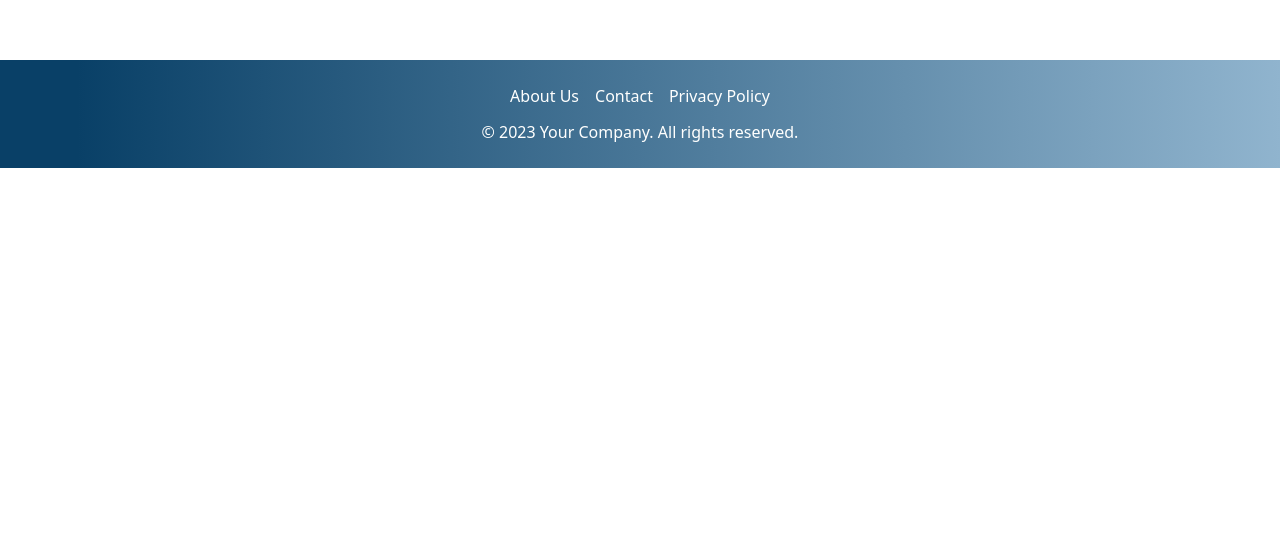
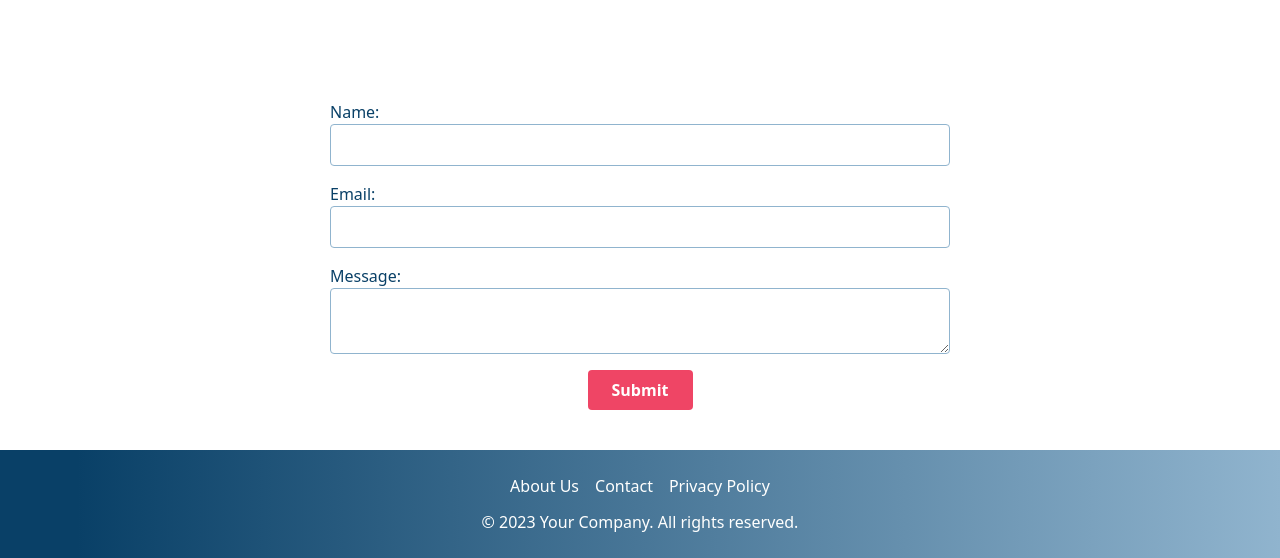
Before and after one commit to Paperclip-N2I/Waterclip, a React (Create React App) app: page / in a window 1280 px wide. Shown: the part 1740-2298 px from the top of the page. Before the commit the page ends 1908 px from the top, so only its background shows below. Built offline with nearby package versions, Linux system fonts and the light colour scheme.

Commit message:
Feat: Form component

```diff
--- a/src/App.jsx
+++ b/src/App.jsx
@@ -3,6 +3,7 @@ import { BrowserRouter as Router } from 'react-router-dom';
 import Navigation from './components/Navigation';
 import Footer from './components/Footer';
 import Header from './components/Header';
+import Form from './components/Form';
 import Activity from './components/view/Activity';
 
 function App() {
@@ -11,6 +12,7 @@ function App() {
       <Navigation />
       <Header />
       <Activity />
+      <Form />
       <Footer />
     </Router>
   );
--- /dev/null
+++ b/src/components/Form.jsx
@@ -0,0 +1,64 @@
+import React, { useState } from 'react';
+
+const Form = () => {
+    const [formData, setFormData] = useState({
+        name: '',
+        email: '',
+        message: ''
+    });
+
+    const handleChange = (e) => {
+        const { name, value } = e.target;
+        setFormData({
+            ...formData,
+            [name]: value
+        });
+    };
+
+    const handleSubmit = (e) => {
+        e.preventDefault();
+        console.log('Form data submitted:', formData);
+    };
+
+    return (
+        <div className='container !py-10'>
+            <form className='flex flex-col gap-4 items-center justify-center max-w-full w-1/2 text-primary-dark' onSubmit={handleSubmit}>
+                <div className='flex flex-col items-start w-full'>
+                    <label htmlFor="name">Name:</label>
+                    <input
+                        type="text"
+                        id="name"
+                        name="name"
+                        className='w-full border border-primary rounded-sm p-2'
+                        value={formData.name}
+                        onChange={handleChange}
+                    />
+                </div>
+                <div className='flex flex-col items-start w-full'>
+                    <label htmlFor="email">Email:</label>
+                    <input
+                        type="email"
+                        id="email"
+                        name="email"
+                        className='w-full border border-primary rounded-sm p-2'
+                        value={formData.email}
+                        onChange={handleChange}
+                    />
+                </div>
+                <div className='flex flex-col items-start w-full'>
+                    <label htmlFor="message">Message:</label>
+                    <textarea
+                        id="message"
+                        name="message"
+                        className='w-full border border-primary rounded-sm p-2'
+                        value={formData.message}
+                        onChange={handleChange}
+                    />
+                </div>
+                <button className='btn-primary' type="submit">Submit</button>
+            </form>
+        </div>
+    );
+};
+
+export default Form;
```
Also changed, not shown: lolcommits/EAU/23842b7747d.jpg (added).
